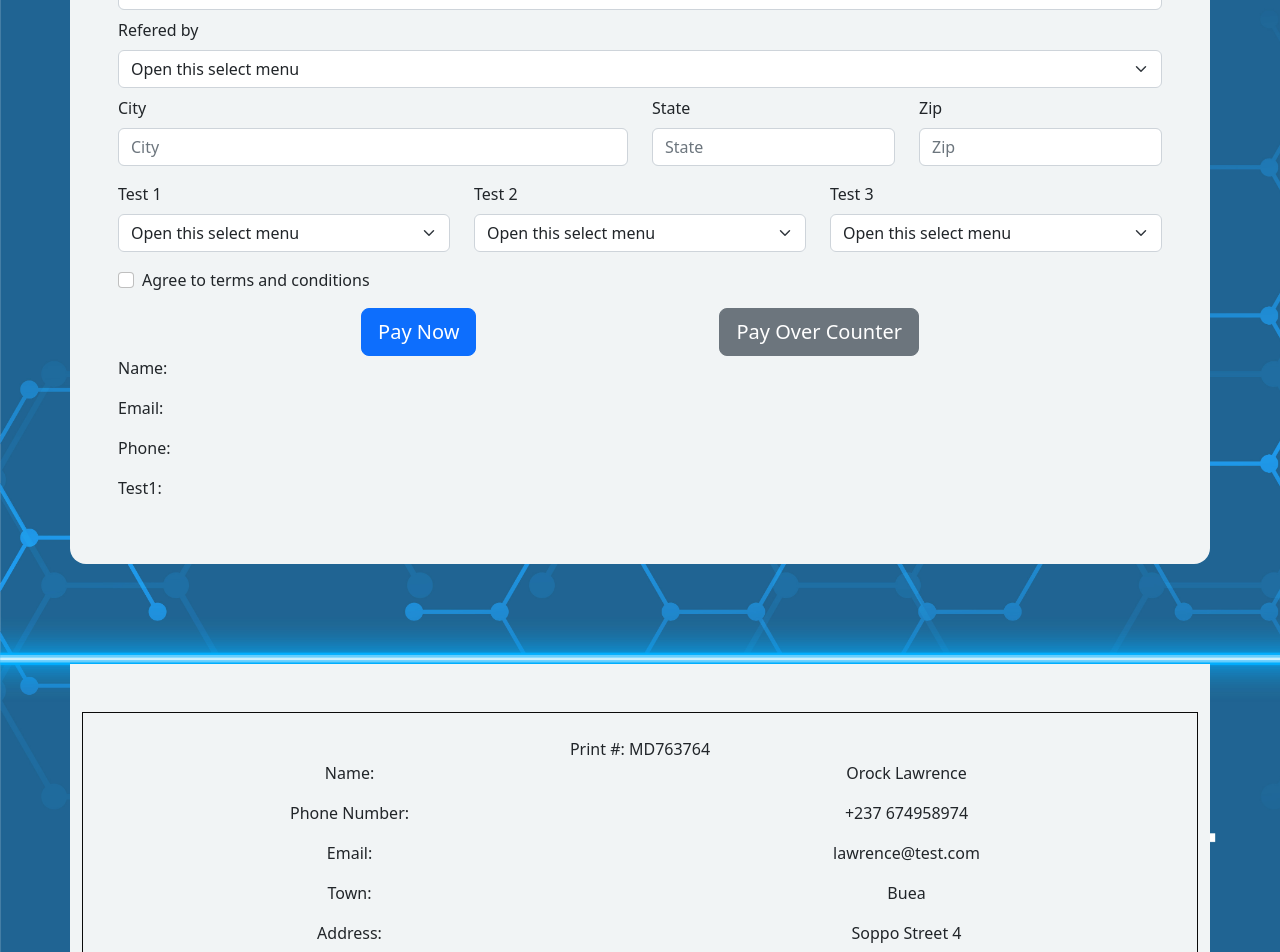
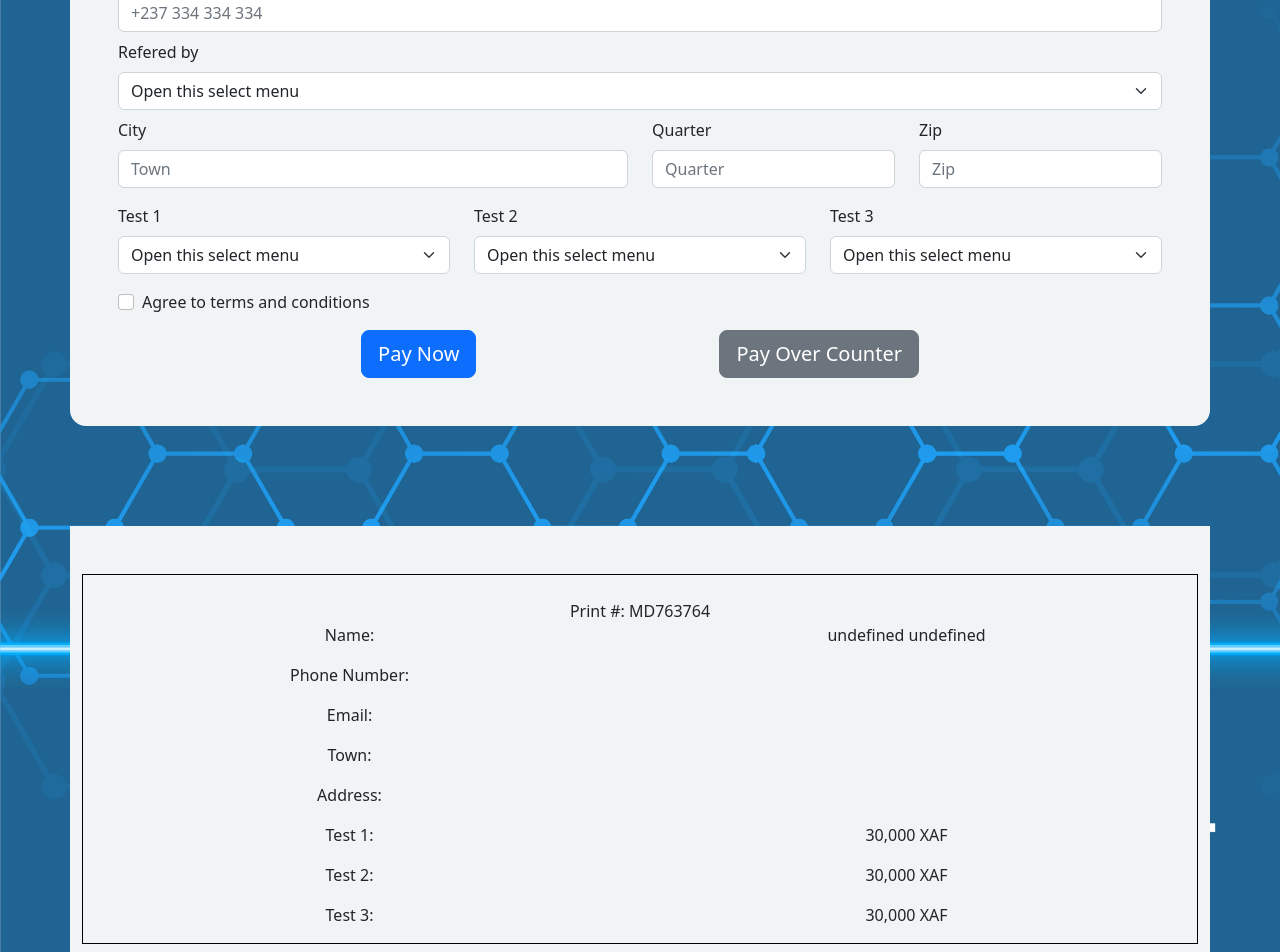
Before and after one commit to Bessonglawrence/MediCorp, a React (Create React App) app: page / in a window 1280 px wide. Shown: the part 340-1292 px from the top of the page. Built offline with nearby package versions, Linux system fonts and the light colour scheme.

Commit message:
Added props to send formData to parent component

```diff
--- a/src/App.css
+++ b/src/App.css
@@ -79,6 +79,7 @@
   border-radius: 1rem;
   padding: 3rem;
   margin-bottom: 100px;
+  margin-top: 2rem;
 }
 
 /* Form Button div */
@@ -99,7 +100,7 @@
 }
 /* This is the navbar logo image */
 img{
-  height: 90px;
+  height: 80px;
   width:  200px;
   margin-left: 9rem;
 }
@@ -123,13 +124,12 @@ img{
   margin-bottom: 3rem;
   background-color: #f1f4f5;
   padding-top: 3rem;
-  padding-bottom: 3rem;
   justify-content: center;
   text-align:  center;
 }
 #receipt-frame{
   border-style: solid;
-  border-color: #0a0a0a;
+  border-color: #020202;
   border-width: 1px;
 }
 
--- a/src/Pages/Home/Home.js
+++ b/src/Pages/Home/Home.js
@@ -1,14 +1,21 @@
-import React from 'react';
+import React,{useState} from 'react';
 import Footer from '../../components/Footer';
 import AppointmentForm from '../../components/AppointmentForm';
 import Reciept from '../../components/Reciept';
 import '../../App.css'
 
 const Home = () => {
+
+  const [data, setData] = useState({});
+
+  const onFormSubmit = (formData) =>{
+    setData(formData)
+  }
+
   return (
     <div id='background_image'>
-        <AppointmentForm />
-        <Reciept />
+        <AppointmentForm onFormSubmit={onFormSubmit}/>
+        <Reciept data={data}/>
         <Footer />
     </div>
 
--- a/src/Pages/LayOut/LayOut.js
+++ b/src/Pages/LayOut/LayOut.js
@@ -7,7 +7,7 @@ const LayOut = () => {
     return (
         <>
           <nav className="navbar navbar-expand-lg bg-light sticky-top" id="topnavbar">
-            <a className="navbar-brand" href="#"><img src={logo} height="70" /></a>
+            <a className="navbar-brand" href="#"><img src={logo} height="60" /></a>
             <button className="navbar-toggler" type="button" data-toggle="collapse" data-target="#navbarNav" aria-controls="navbarNav" aria-expanded="false" aria-label="Toggle navigation">
                 <span className="navbar-toggler-icon"></span>
             </button>
--- a/src/components/AppointmentForm.js
+++ b/src/components/AppointmentForm.js
@@ -6,7 +6,7 @@ import InputGroup from 'react-bootstrap/InputGroup';
 import Row from 'react-bootstrap/Row';
 import "../App.css";
 
-function AppointmentForm() {
+function AppointmentForm({onFormSubmit}) {
 
     const referees = [ 'Mark', 'Jude', 'Luke', 'Abbel', 'Justice', 'Mary', 'Augustine', 'Larry', 'Bastian' ]
 
@@ -21,13 +21,18 @@ function AppointmentForm() {
 
 
     const handleSubmit = (event) => {
-      const form = event.currentTarget;
-      if (form.checkValidity() === false) {
-        event.preventDefault();
-        event.stopPropagation();
-      }
+    //   const form = event.currentTarget;
+    //   if (form.checkValidity() === false) {
+    //     // event.preventDefault();
+    //     // event.stopPropagation();
+    //     onFormSubmit(inputs);
+    //   }
 
       setValidated(true);
+
+      event.preventDefault();
+      onFormSubmit(inputs)
+      console.log(inputs)
     };
 
   return (
@@ -41,7 +46,7 @@ function AppointmentForm() {
                     type="text"
                     placeholder="First name"
                     defaultValue="Mark"
-                    name="first"
+                    name="firstName"
                     onChange={handleChange}
                 />
                 <Form.Control.Feedback>Looks good!</Form.Control.Feedback>
@@ -53,7 +58,7 @@ function AppointmentForm() {
                     type="text"
                     placeholder="Last name"
                     defaultValue="Otto"
-                    name="last"
+                    name="lastName"
                     onChange={handleChange}
                 />
                 <Form.Control.Feedback>Looks good!</Form.Control.Feedback>
@@ -102,16 +107,16 @@ function AppointmentForm() {
             <Row className="mb-3">
                 <Form.Group as={Col} md="6" controlId="validationCustom03">
                 <Form.Label>City</Form.Label>
-                <Form.Control type="text" placeholder="City" required />
+                <Form.Control type="text" name='town' placeholder="Town" required />
                 <Form.Control.Feedback type="invalid">
-                    Please provide a valid city.
+                    Please provide a valid Town.
                 </Form.Control.Feedback>
                 </Form.Group>
                 <Form.Group as={Col} md="3" controlId="validationCustom04">
-                <Form.Label>State</Form.Label>
-                <Form.Control type="text" placeholder="State" required />
+                <Form.Label>Quarter</Form.Label>
+                <Form.Control type="text" placeholder="Quarter" required />
                 <Form.Control.Feedback type="invalid">
-                    Please provide a valid state.
+                    Please provide a valid quarter.
                 </Form.Control.Feedback>
                 </Form.Group>
                 <Form.Group as={Col} md="3" controlId="validationCustom05">
@@ -175,12 +180,6 @@ function AppointmentForm() {
                     Pay Over Counter
                 </Button>
             </div>
-            <div>
-                <p>Name: {inputs.first}</p>
-                <p>Email: {inputs.email}</p>
-                <p>Phone: {inputs.number}</p>
-                <p>Test1: {inputs.test1}</p>
-            </div>
         </Form>
     </div>
 
--- a/src/components/Reciept.js
+++ b/src/components/Reciept.js
@@ -4,7 +4,7 @@ import Col from 'react-bootstrap/Col'
 import Form from 'react-bootstrap/Form'
 import '../App.css'
 
-function Reciept() {
+function Reciept({data}) {
   return (
     <div className='container justify-content-center' id="receipt">
         <div id='receipt-frame' className='pt-4'>
@@ -16,7 +16,7 @@ function Reciept() {
                         <p>Name:</p>
                     </Col>
                     <Col>
-                        <p>Orock Lawrence</p>
+                        <p>{`${data.firstName} ${data.lastName}`}</p>
                     </Col>
                 </Row>
                 <Row>
@@ -24,7 +24,7 @@ function Reciept() {
                         <p>Phone Number:</p>
                     </Col>
                     <Col>
-                        <p>+237 674958974</p>
+                        <p>{data.number}</p>
                     </Col>
                 </Row>
                 <Row>
@@ -32,7 +32,7 @@ function Reciept() {
                         <p>Email:</p>
                     </Col>
                     <Col>
-                        <p>lawrence@test.com</p>
+                        <p>{data.email}</p>
                     </Col>
                 </Row>
                 <Row>
@@ -40,7 +40,7 @@ function Reciept() {
                         <p>Town:</p>
                     </Col>
                     <Col>
-                        <p>Buea</p>
+                        <p>{data.town}</p>
                     </Col>
                 </Row>
                 <Row>
@@ -48,7 +48,7 @@ function Reciept() {
                         <p>Address:</p>
                     </Col>
                     <Col>
-                        <p>Soppo Street 4</p>
+                        <p>{data.address}</p>
                     </Col>
                 </Row>
                 <Row>
@@ -78,6 +78,7 @@ function Reciept() {
             </Row>
         </Form>
         </div>
+        <h6 style={{paddingTop: 15, paddingBottom: 15, color: 'bluevoilet', fontSize: 22, fontWeight: 'bold'}}> Click on either the <span>Pay Now</span> or <span>Pay Over Counter</span> Button if you are happy with your receipt</h6>
     </div>
   )
 }
```
